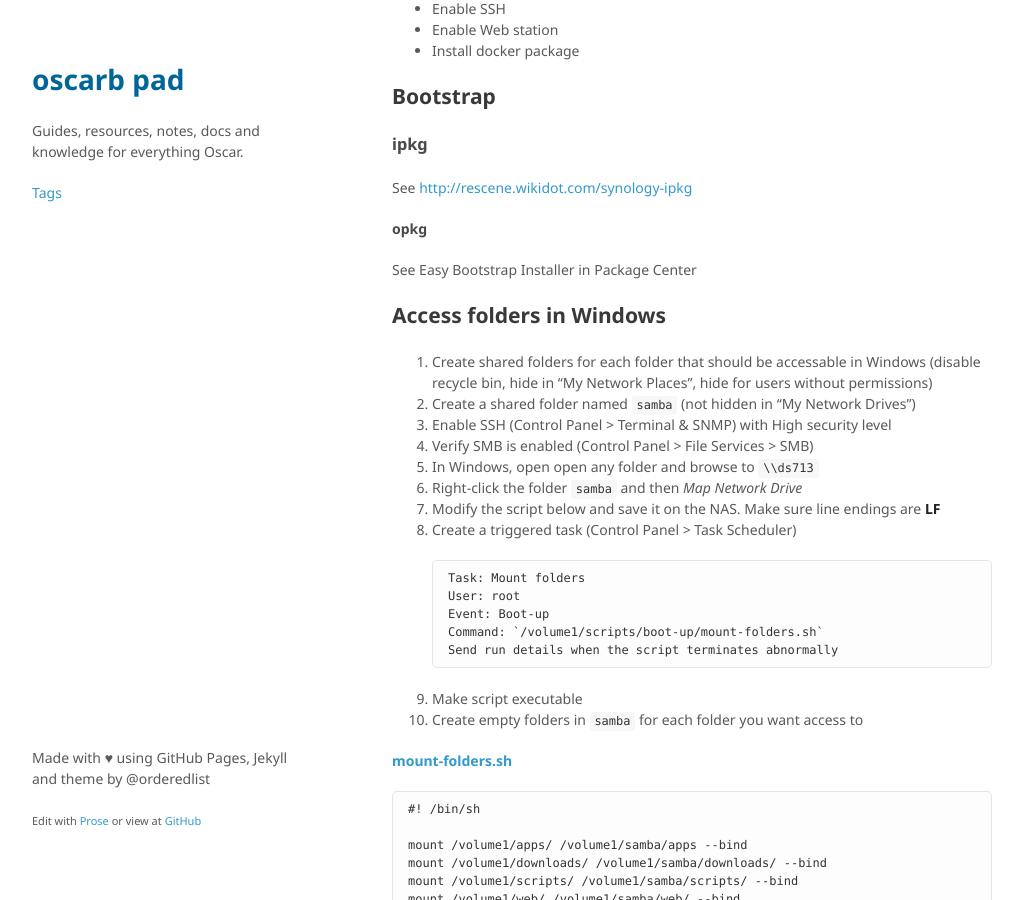
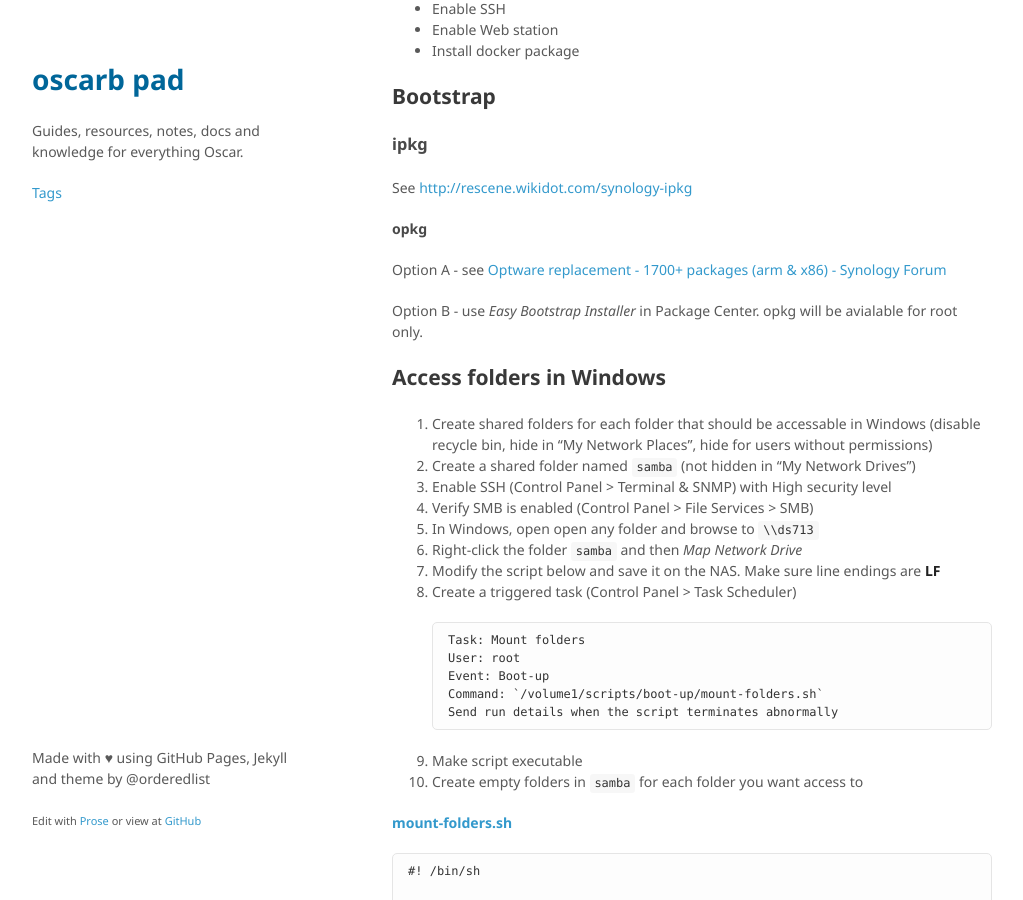
Before and after one commit to oscarb/pad, a Jekyll site: the page built from _docs/ds713.md, in a window 1280 px wide and 900 px high, scrolled down 1966 px. Shown: the whole window, without its empty margins (128-1151 px from the left). Built offline with Jekyll 4.4.1, drawn with Linux system fonts in a browser that asks for light colours; some web fonts are replaced.

Commit message:
Update ds713.md

```diff
--- a/_docs/ds713.md
+++ b/_docs/ds713.md
@@ -62,7 +62,9 @@ See http://rescene.wikidot.com/synology-ipkg
 
 #### opkg
 
-See Easy Bootstrap Installer in Package Center
+Option A - see [Optware replacement - 1700+ packages (arm & x86) - Synology Forum](https://forum.synology.com/enu/viewtopic.php?t=95346)
+
+Option B - use *Easy Bootstrap Installer* in Package Center. opkg will be avialable for root only.
 
 
 ## Access folders in Windows
```
